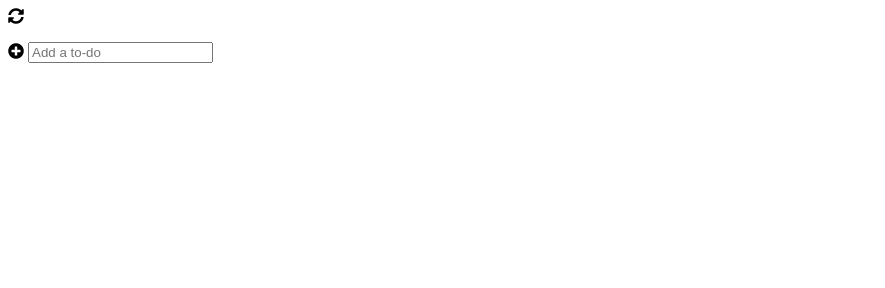
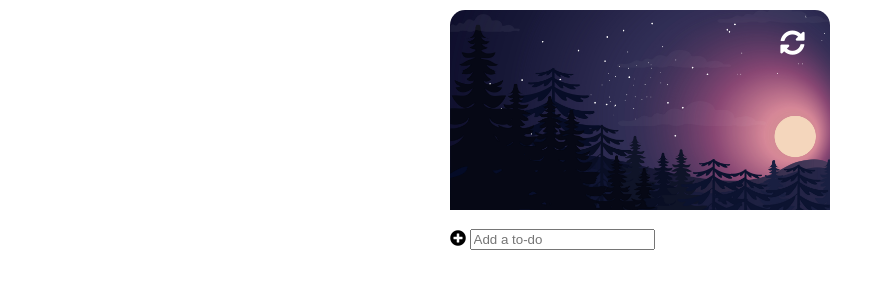
Before and after one commit to noszczykmichal/To-do-list--JS, a plain HTML site: page index.html in a window 1280 px wide. Shown: the whole page, without its empty margins (0-885 px from the left). Drawn offline with Linux system fonts and the light colour scheme.

Commit message:
Gotowe css dla div container i header

```diff
--- a/css/style.css
+++ b/css/style.css
@@ -0,0 +1,55 @@
+body{
+    padding: 0;
+    margin: 0;
+    background-color: rgba (0, 0, 0, 0.1);
+    font-family: 'Titillium Web', sans-serif;
+}
+
+/* container */
+
+.container{
+    padding: 10px;
+    width: 380px;
+    margin: 0 auto;
+}
+
+/* header */
+
+.header{
+    width: 380px;
+    height: 200px;
+    background-image: url('../img/bg.jpg');
+    background-size: cover;
+    background-position: bottom;
+    background-repeat: no-repeat;
+    border-radius: 15px 15px 0 0;
+    position: relative;
+}
+
+.clear{
+    width: 30px;
+    height: 30px;
+    position: absolute;
+    right: 20px;
+    top: 20px;
+}
+
+.clear i{
+    font-size: 25px;
+    color: #fff;
+}
+
+.clear i:hover{
+    cursor: pointer;
+    text-shadow: 1px 3px 5px #000;
+    transform: rotate(90deg);
+}
+
+#date{
+    position: absolute;
+    bottom: 10px;
+    left: 10px;
+    color: #fff;
+    font-size: 25px;
+    font-family: 'Titillium Web', sans-serif;
+}
--- a/index.html
+++ b/index.html
@@ -3,7 +3,7 @@
 <head>
     <meta charset="UTF-8">
     <meta name="viewport" content="width=device-width, initial-scale=1.0">
-    <title>To do list -JS</title>
+    <title>To do list-JS</title>
     <!-- Google Fonts: Titillium Web -->
     <link href="https://fonts.googleapis.com/css?family=Titillium+Web&display=swap&subset=latin-ext" rel="stylesheet">
     <!-- Font Awesome -->
@@ -23,9 +23,9 @@
         <div class="content">
             <ul id="list"></ul>
         </div>
-        <div class="add-item">
+        <div class="add-to-do">
             <i class="fas fa-plus-circle"></i>
-            <input type="text" id="item" placeholder="Add a to-do">
+            <input type="text" id="input" placeholder="Add a to-do">
         </div>
     </div>
     <script src="js/main.js"></script>
```
Also changed, not shown: img/bg.jpg (added).
